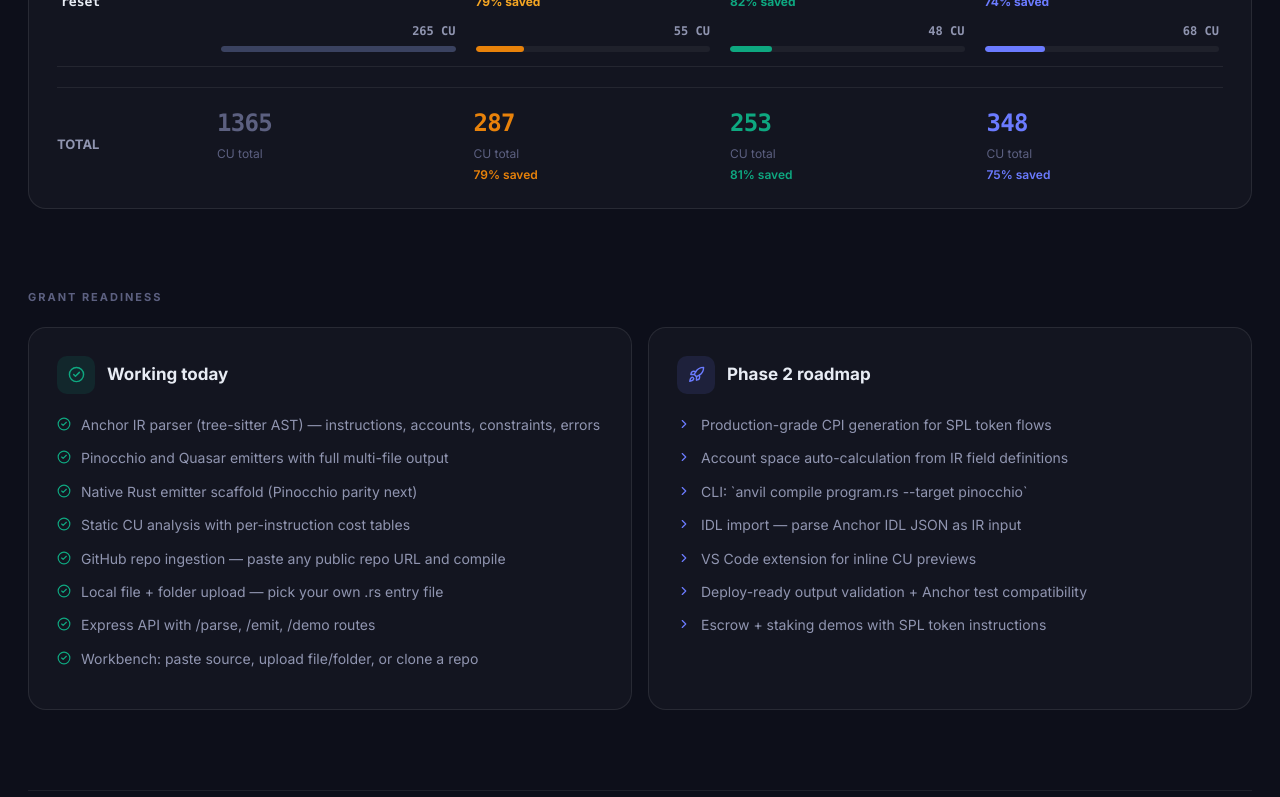
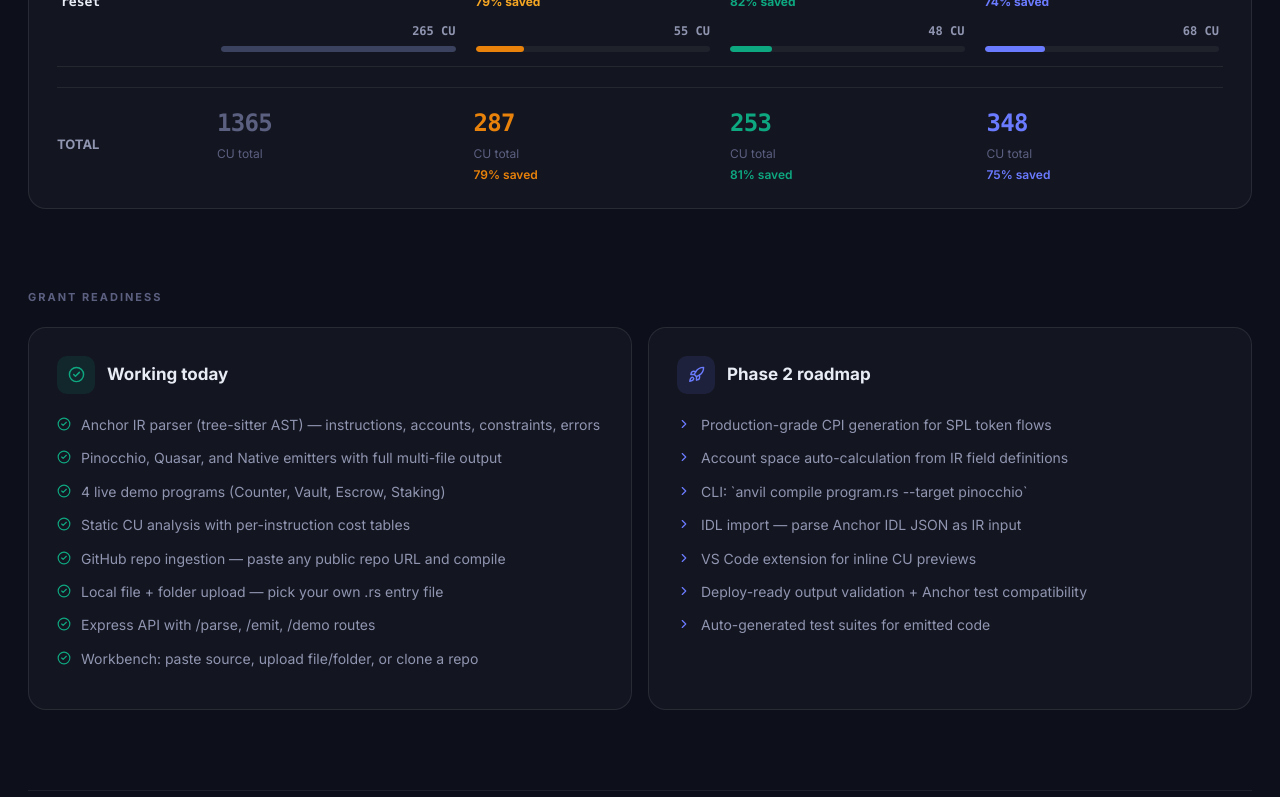
Before and after one commit to Pratikkale26/Anvil, a Next.js app in the folder web/: page / in a window 1280 px wide. Shown: the part 2604-3401 px from the top of the page. Built offline with nearby package versions, Linux system fonts and the light colour scheme; no server answers.

Commit message:
update the landing

```diff
--- a/web/app/page.tsx
+++ b/web/app/page.tsx
@@ -315,10 +315,10 @@ export default function Home() {
           <Label>HOW IT WORKS</Label>
           <div style={{ display: "grid", gridTemplateColumns: "repeat(auto-fit, minmax(230px, 1fr))", gap: 1, background: C.cardBorder, borderRadius: 20, overflow: "hidden", marginTop: 20 }}>
             {[
-              { icon: Code2, step: "01", title: "Write Anchor", desc: "Your contract stays in familiar Anchor syntax — no refactoring." },
-              { icon: Layers3, step: "02", title: "Parse to IR", desc: "Anvil extracts instructions, accounts, constraints, errors into a typed SolanaIR." },
-              { icon: Blocks, step: "03", title: "Emit Target", desc: "Choose Pinocchio or Quasar today. Native is shown as the next target in the roadmap." },
-              { icon: Cpu, step: "04", title: "CU Analysis", desc: "Static cost tables compute savings per instruction across all frameworks." },
+              { icon: Code2, step: "01", title: "Provide Anchor", desc: "Paste raw source, select a GitHub repo, or upload local files. No refactoring required." },
+              { icon: Layers3, step: "02", title: "Generate IR", desc: "Our tree-sitter AST parser extracts accounts, constraints, and logic into a typed SolanaIR." },
+              { icon: Blocks, step: "03", title: "Target Emit", desc: "Transpile the IR into idiomatic Pinocchio, Quasar, or Native Rust with full multi-file support." },
+              { icon: Cpu, step: "04", title: "CU Analysis", desc: "Analyze accurate cost tables mapping your original Anchor operations to low-level syscalls." },
             ].map((item) => (
               <div key={item.step} style={{ padding: "28px 24px", background: C.card }}>
                 <div style={{ display: "flex", alignItems: "center", gap: 10, marginBottom: 16 }}>
@@ -520,7 +520,7 @@ export default function Home() {
           </Panel>
         </section>
 
-        {/* Grant Readiness */}
+        {/* Readiness */}
         <section style={{ paddingBottom: 80 }}>
           <Label>GRANT READINESS</Label>
           <div style={{ display: "grid", gridTemplateColumns: "1fr 1fr", gap: 16, marginTop: 20 }}>
@@ -534,8 +534,8 @@ export default function Home() {
                 </div>
                 {[
                   "Anchor IR parser (tree-sitter AST) — instructions, accounts, constraints, errors",
-                  "Pinocchio and Quasar emitters with full multi-file output",
-                  "Native Rust emitter scaffold (Pinocchio parity next)",
+                  "Pinocchio, Quasar, and Native emitters with full multi-file output",
+                  "4 live demo programs (Counter, Vault, Escrow, Staking)",
                   "Static CU analysis with per-instruction cost tables",
                   "GitHub repo ingestion — paste any public repo URL and compile",
                   "Local file + folder upload — pick your own .rs entry file",
@@ -564,7 +564,7 @@ export default function Home() {
                   "IDL import — parse Anchor IDL JSON as IR input",
                   "VS Code extension for inline CU previews",
                   "Deploy-ready output validation + Anchor test compatibility",
-                  "Escrow + staking demos with SPL token instructions",
+                  "Auto-generated test suites for emitted code",
                 ].map((item) => (
                   <div key={item} style={{ display: "flex", alignItems: "flex-start", gap: 10, marginBottom: 11 }}>
                     <ChevronRight size={14} style={{ color: C.indigo, flexShrink: 0, marginTop: 3 }} />
@@ -587,7 +587,7 @@ export default function Home() {
           </div>
           <div style={{ display: "flex", alignItems: "center", gap: 20 }}>
             <Link href="/workbench" style={{ fontSize: 13, color: C.amber, textDecoration: "none", fontWeight: 600 }}>Open Workbench →</Link>
-            <span style={{ fontSize: 13, color: C.textMuted }}>Built for Solana Foundation India Grants Program</span>
+            <span style={{ fontSize: 13, color: C.textMuted }}>Built for Solana Developers</span>
           </div>
         </footer>
       </div>
```
